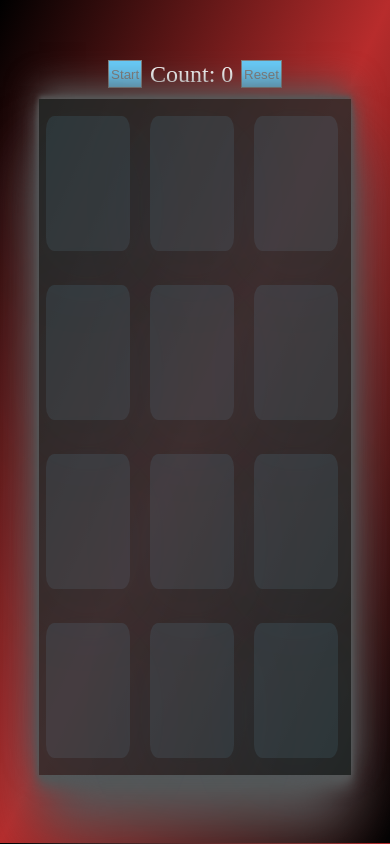
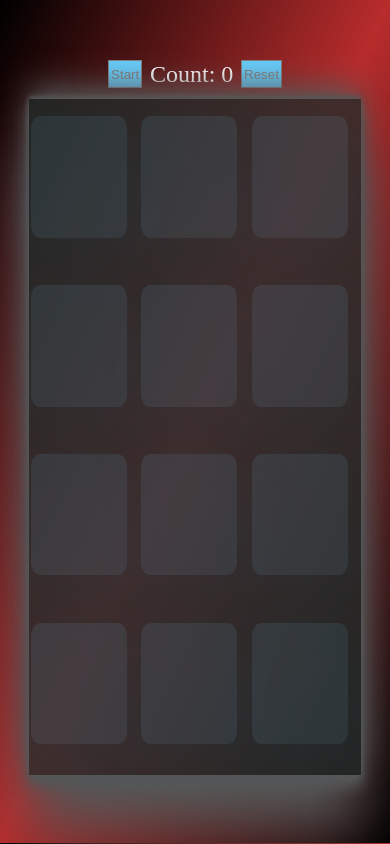
Before and after one commit to ashish-m-bhat/PictureMemory, a plain HTML site: page index.html in a window 390 px wide. Drawn offline with Linux system fonts and the light colour scheme.

Commit message:
Minor styling changes for mobile devices

```diff
--- a/src/UI/styles/index.css
+++ b/src/UI/styles/index.css
@@ -67,6 +67,6 @@ div > div{
 
  @media screen and (max-width:1000px) {
     #wrapperDiv{
-        width:80vw;
+        width:85vw;
     }
  }
--- a/src/modules/createDivs.js
+++ b/src/modules/createDivs.js
@@ -16,9 +16,8 @@ const createDivs = tilesArray =>{
 
       // For Mobile devices
       if(window.innerHeight > window.innerWidth){
-        innerDiv.style.height = '20%';
-        innerDiv.style.width = '27%';
-        innerDiv.style.marginLeft = '2%';
+        innerDiv.style.height = '18%';
+        innerDiv.style.width = '29%';
       }
       wrapperDiv.append(innerDiv);
     }
```
